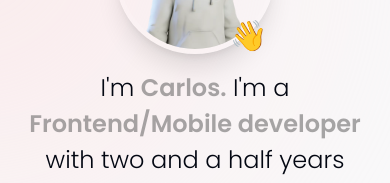
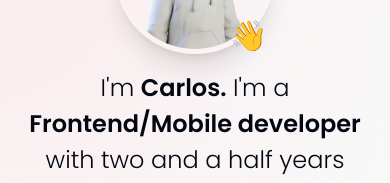
Before and after one commit to cjgv1809/Portfolio-2.0, a Next.js app: page / in a window 390 px wide. Shown: the part 218-401 px from the top of the page. Built offline with nearby package versions, Linux system fonts and the light colour scheme; no server answers.

Commit message:
fix some issues with text on mobile

```diff
--- a/components/Intro.tsx
+++ b/components/Intro.tsx
@@ -83,26 +83,12 @@ function Intro() {
         animate={{ opacity: 1, y: 0 }}
       >
         I&apos;m{" "}
-        <span
-          style={
-            {
-              "--shimmer-width": "100px",
-            } as React.CSSProperties
-          }
-          className="relative font-semibold inline-block group animate-shimmerText bg-clip-text bg-no-repeat [background-position:0_0] [background-size:var(--shimmer-width)_100%] [transition:background-position_1s_cubic-bezier(.6,.6,0,1)] bg-gradient-to-r from-transparent via-black/80 via-50% to-transparent dark:via-white/80 text-neutral-600/50 dark:text-neutral-400/50"
-        >
+        <span className="relative font-semibold inline-block group ">
           Carlos.
           <span className="absolute bottom-0 left-0 w-0 h-0.5 dark:bg-white/50 bg-slate-950 transition-all duration-300 ease-out group-hover:w-full"></span>
         </span>{" "}
         I&apos;m a{" "}
-        <span
-          style={
-            {
-              "--shimmer-width": "100px",
-            } as React.CSSProperties
-          }
-          className="relative font-semibold inline-block group animate-shimmerText bg-clip-text bg-no-repeat [background-position:0_0] [background-size:var(--shimmer-width)_100%] [transition:background-position_1s_cubic-bezier(.6,.6,0,1)] bg-gradient-to-r from-transparent via-black/80 via-50% to-transparent dark:via-white/80 text-neutral-600/50 dark:text-neutral-400/50"
-        >
+        <span className="relative font-semibold inline-block group">
           Frontend/Mobile developer
           <span className="absolute bottom-0 left-0 w-0 h-0.5 dark:bg-white/50 bg-slate-950 transition-all duration-300 ease-out group-hover:w-full"></span>
         </span>{" "}
--- a/package.json
+++ b/package.json
@@ -3,7 +3,7 @@
   "version": "0.1.0",
   "private": true,
   "scripts": {
-    "dev": "next dev",
+    "dev": "next dev -H 0.0.0.0",
     "build": "next build",
     "start": "next start",
     "lint": "next lint"
--- a/tailwind.config.ts
+++ b/tailwind.config.ts
@@ -17,7 +17,7 @@ module.exports = {
       },
       animation: {
         shimmer: "shimmer 5s linear infinite",
-        shimmerText: "shimmerText 8s infinite",
+        // shimmerText: "shimmerText 8s infinite",
         "meteor-effect": "meteor 5s linear infinite",
         spotlight: "spotlight 2s ease .75s 1 forwards",
       },
@@ -33,14 +33,14 @@ module.exports = {
             backgroundPosition: "-200% 0",
           },
         },
-        shimmerText: {
-          "0%, 90%, 100%": {
-            "background-position": "calc(-100% - var(--shimmer-width)) 0",
-          },
-          "30%, 60%": {
-            "background-position": "calc(100% + var(--shimmer-width)) 0",
-          },
-        },
+        // shimmerText: {
+        //   "0%, 90%, 100%": {
+        //     "background-position": "calc(-100% - var(--shimmer-width)) 0",
+        //   },
+        //   "30%, 60%": {
+        //     "background-position": "calc(100% + var(--shimmer-width)) 0",
+        //   },
+        // },
         meteor: {
           "0%": { transform: "rotate(215deg) translateX(0)", opacity: "1" },
           "70%": { opacity: "1" },
```
